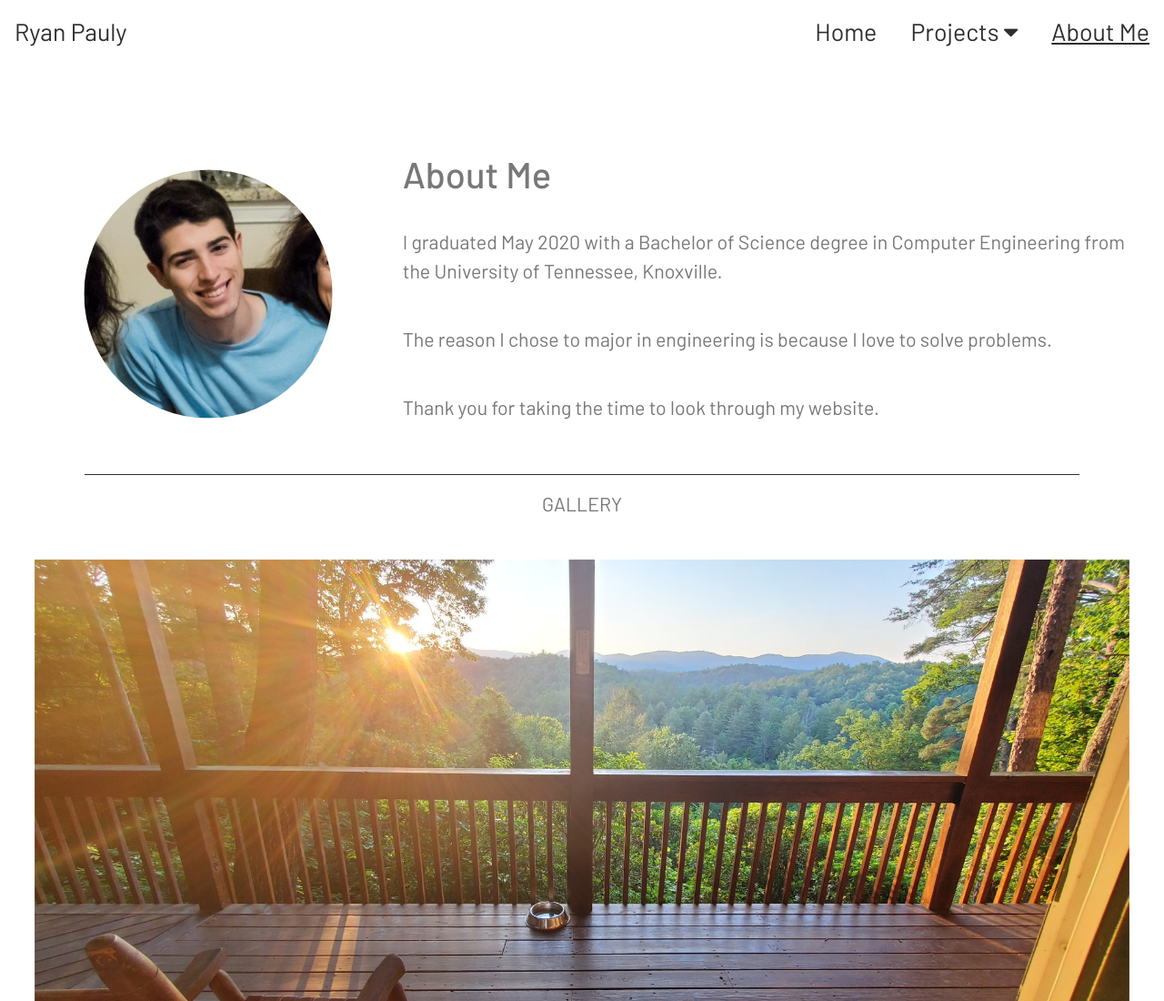
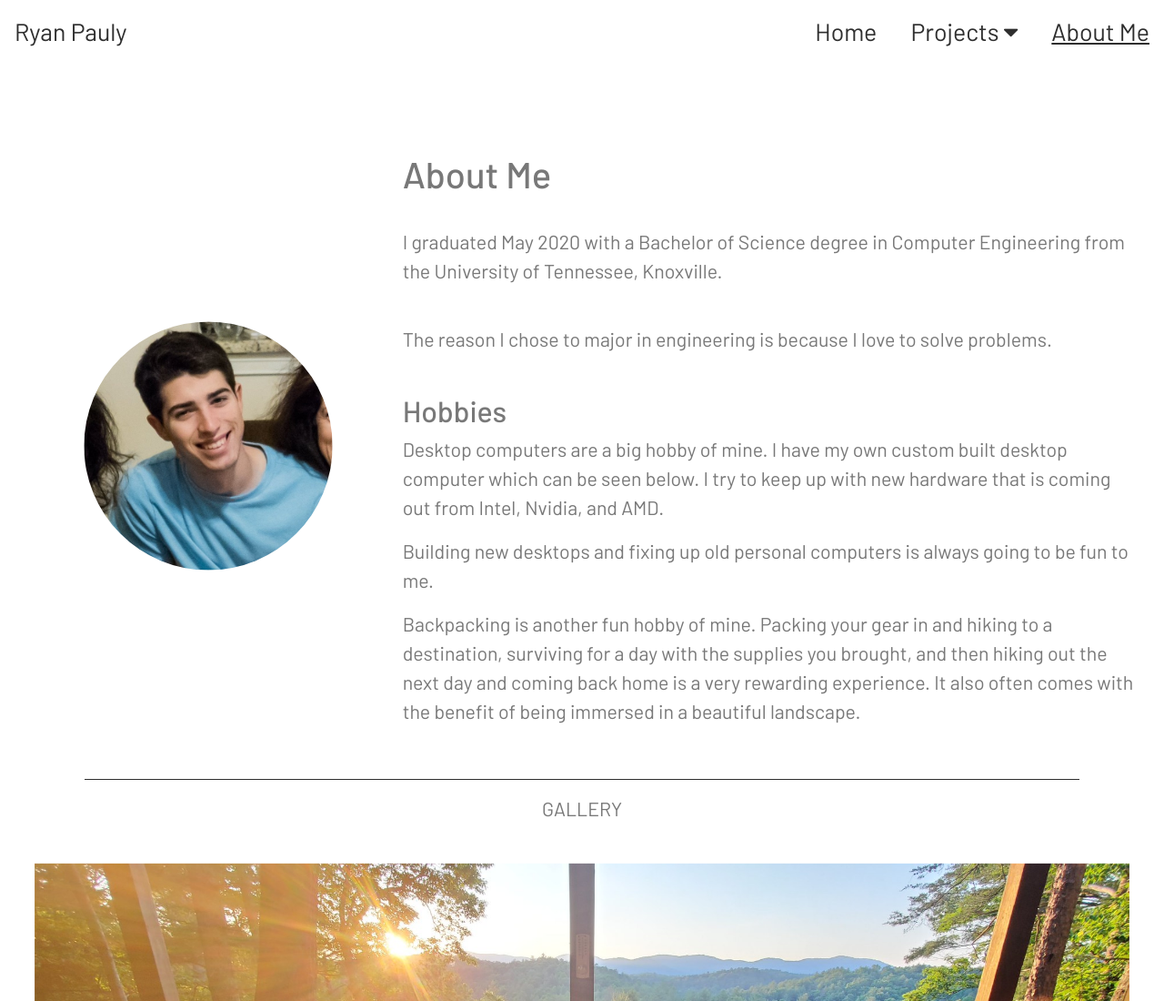
Before and after one commit to TheCartographerR/TheCartographerR.github.io, a plain HTML site: page about.html in a window 1280 px wide. Shown: the top 1100 px of the page at 91% size. Drawn offline with nearby package versions, Linux system fonts and the light colour scheme.

Commit message:
Update files and added Hobbies section to the about.html page.

```diff
--- a/about.html
+++ b/about.html
@@ -43,32 +43,6 @@
 
   </br></br></br></br></br>
 
-<!--
-  <div id="1" class="table-container">
-    <table id="AboutMe" border="1">
-      <tr>
-        <td align="center">
-          <img src="Mee.jpg"/>
-        </td>
-        <td>
-          <h1>My name is Ryan Pauly.</h1>
-        </br>
-          <p>I graduated May 2020 with a Bachelor of Science degree in Computer Engineering from the University of Tennessee, Knoxville.</p>
-        </br>
-          <p>Computer Engineering is a derivative of Electrical Engineering and Computer Science.</p>
-          <p>It combines the two majors together in a way to help bridge a gap between Software and Hardware.</p>
-        </br>
-          <p>The reason I chose to major in engineering is because I love to solve problems.</p>
-          <p>If I don't understand how to do something, then I research what I can and find a solution.</p>
-        </br>
-          <p>Thank you for taking the time to look through my website.</p>
-        </td>
-      </tr>
-    </table>
-  </div>
--->
-
-
   <div class="grid-container">
 
     <!-- Profile Icon -->
@@ -84,7 +58,14 @@
       </br>
       <p>The reason I chose to major in engineering is because I love to solve problems.</p>
       </br>
-      <p>Thank you for taking the time to look through my website.</p>
+
+      <h2>Hobbies</h2>
+
+      <p>Desktop computers are a big hobby of mine. I have my own custom built desktop computer which can be seen below. I try to keep up with new hardware that is coming out from Intel, Nvidia, and AMD.</p>
+      <p>Building new desktops and fixing up old personal computers is always going to be fun to me.</p>
+
+      <p>Backpacking is another fun hobby of mine. Packing your gear in and hiking to a destination, surviving for a day with the supplies you brought, and then hiking out the next day and coming back home is a very rewarding experience. It also often comes with the benefit of being immersed in a beautiful landscape.</p>
+
     </div>
 
 
```
